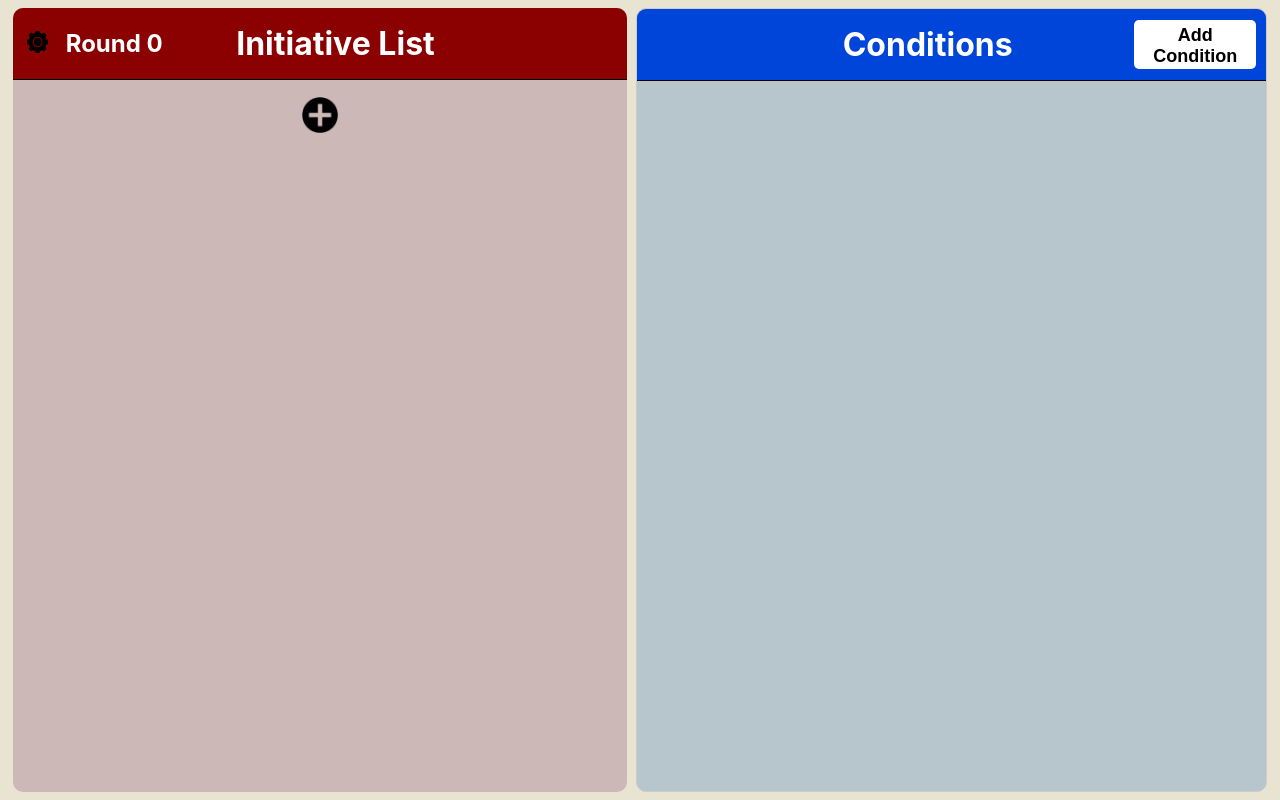
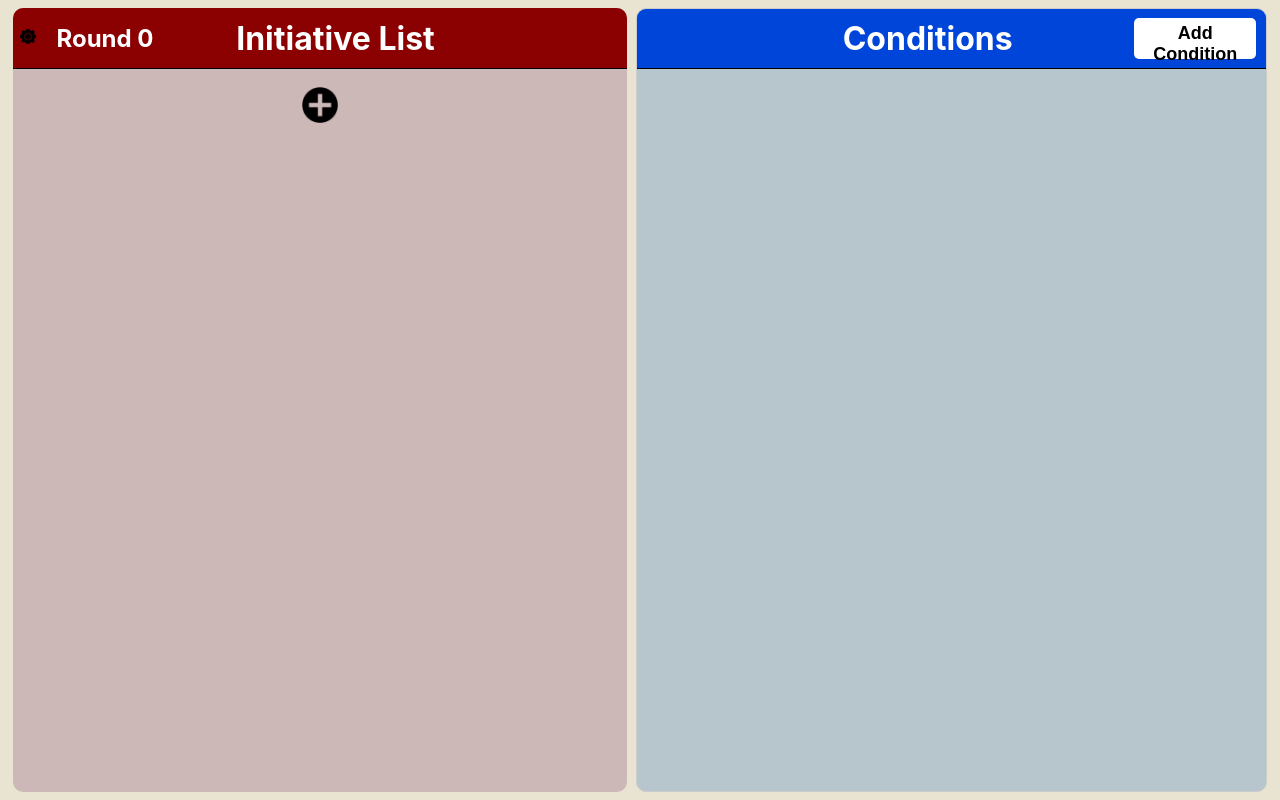
Before and after one commit to GoreJess/Initiative-Tracker-React, a React (Create React App) app: page / in a window 1280 px wide. Built offline with nearby package versions, Linux system fonts and the light colour scheme.

Commit message:
Added bullet points to the README and fixed the issue of he shifting rows

```diff
--- a/src/1mainCode.js
+++ b/src/1mainCode.js
@@ -469,6 +469,7 @@ export default function MainCode() {
                 )}
               </div>
             </div>
+            <div className="initiative-list-content">
             {sortedRowData.map(({ index }, shiftedIndex) => (
                 <div
                     key={index}
@@ -561,6 +562,7 @@ export default function MainCode() {
                     </div>
                 </div>
                 ))}
+          </div>
           </div>
           <div className="conditions-list">
             {/* Banner */}
--- a/src/3initiativeList.css
+++ b/src/3initiativeList.css
@@ -1,8 +1,8 @@
 @import './1colors.css';
 
 .initiative-list {
-    display: grid; /* Use grid layout */
-    grid-template-rows: repeat(11, 1fr); /* Divide into 11 equal rows */
+    display: flex;
+    flex-direction: column;
     height: 100%; /* Full height of the container */
     box-sizing: border-box; /* Include padding and borders in size calculations */
     margin: 0; /* Remove any default margin */
@@ -18,6 +18,9 @@
     border: none;
     height: 100%;
     display: flex; /* Use Flexbox layout */
+    flex: 0 0 60px;
+    min-height: 60px;
+    max-height: 60px;
     align-items: center; /* Center content vertically */
     justify-content: space-between; /* Distribute space between columns */
     border-top-right-radius: 10px;
@@ -40,31 +43,8 @@
 }
 
 .gear-icon-img {
-  width: 70%;
-  height: 70%;
-}
-
-.settings-button-group {
-  display: flex;
-  gap: 16px;
-  justify-content: center;
-  margin: 24px 0;
-}
-
-.settings-action-button {
-  padding: 12px 24px;
-  font-size: 1rem;
-  border-radius: 6px;
-  border: none;
-  cursor: pointer;
-  background: var(--initiative-banner, #333);
-  color: white;
-  font-weight: bold;
-  transition: background 0.2s;
-}
-
-.settings-action-button:hover {
-  background: #222;
+  width: 50%;
+  height: 50%;
 }
 
   .round-counter {
@@ -77,7 +57,7 @@
   }
 
   .initiative-title {
-    flex: 0 0 52%; /* Take up 40% of the width */
+    flex: 0 0 55%; /* Take up 40% of the width */
     height: 100%; /* Ensure it fills its container */
     display: flex;
     align-items: center;
@@ -123,28 +103,69 @@
     background-color: lightgray; /* Change to light gray when clicked */
   }
 
-  .initiative-list > div {
-    display: flex; /* Center content inside each row */
+  .initiative-list-content {
+  position: relative;
+  flex: 1 1 0;
+  overflow-y: visible;
+  min-height: 0;
+  max-height: 100%;
+  box-sizing: border-box;
+  direction: rtl; /* Scrollbar on the left */
+  scrollbar-width: thin;
+  scrollbar-color: var(--initiative-banner, #333) transparent;
   align-items: center; /* Center vertically */
   justify-content: center; /* Center horizontally */
   box-sizing: border-box; /* Ensure borders are included in the size */
   width: 100%; /* Ensure each row takes up the full width */
   margin: 0; /* Remove any default margin */
   padding: 0; /* Remove any default padding */
-    border-top: 1px solid black; /* Add a border only at the top */
 }
 
-  .initiative-list > div:first-child {
-    border-top: none; /* Remove the top border for the first row */
+/* Webkit: Hide scrollbar unless scrolling */
+.initiative-list-content::-webkit-scrollbar {
+  width: 8px;
+  background: transparent;
+  transition: background 0.3s;
+  left: 0;
+}
+.initiative-list-content:hover::-webkit-scrollbar,
+.initiative-list-content:active::-webkit-scrollbar,
+.initiative-list-content:focus::-webkit-scrollbar {
+  background: rgba(0,0,0,0.1);
+}
+.initiative-list-content::-webkit-scrollbar-thumb {
+  background: var(--initiative-banner, #333);
+  border-radius: 4px;
+  opacity: 0.7;
+}
+.initiative-list-content:not(:hover):not(:active):not(:focus)::-webkit-scrollbar-thumb {
+  background: transparent;
 }
 
+/* For Firefox: hide scrollbar unless scrolling */
+.initiative-list-content {
+  scrollbar-width: thin;
+  scrollbar-color: var(--initiative-banner, #333) transparent;
+}
+
+/* Reset text direction for children so content isn't reversed */
+.initiative-list-content > * {
+  direction: ltr;
+}
 
 .row {
-    position: relative; /* Make the row a positioned container for the overlay */
+  position: relative;
   display: flex;
   width: 100%;
-    height: 100%;
+  min-height: 10%;      /* Minimum height is 1/10th of the container */
   box-sizing: border-box;
+  flex: 1 1 0;          /* Allow row to grow if content overflows */
+  align-items: center;;
+  /* Remove fixed height so it can grow */
+  height: auto;
+  border-top: 1px solid black; /* Add a border only at the top */
+  transition: transform 0.5s ease, left 0.5s ease;
+  z-index: 1;
 }
 
   .add-new-character {
--- a/src/6conditionsDisplay.css
+++ b/src/6conditionsDisplay.css
@@ -3,10 +3,12 @@
 .conditions-list {
     display: flex;
     flex-direction: column;
+    flex-grow: 1;
     border: 1px solid #ccc; /* Optional: Add a border for visibility */
     border-radius: 10px;
     overflow: hidden;
     height: 100%; /* Adjust height as needed */
+    min-height: 0; /* For flexbox scrolling */
   }
 
   .conditions-list-banner {
@@ -16,7 +18,8 @@
     font-size: XX-large;
     font-weight: bold;
     width: 100%; /* Ensure it spans the full width of the box */
-    flex: 1; /* Take up 1/11th of the height */
+    max-height: 60px;
+    flex: 0 0 60px; /* Fixed height, adjust as needed */
     display: flex;
     align-items: center; /* Center text vertically */
     justify-content: center; /* Space out the text and button */
@@ -59,12 +62,40 @@
     background-color: gray;
   }
 
-  .conditions-list-content {
-    display: flex;
-    flex-direction: column;
-    flex: 10; /* Take up 10/11ths of the height */
-    width: 100%;
-  }
+ .conditions-list-content {
+  flex: 1 1 0;
+  overflow-y: auto;
+  min-height: 0;
+  box-sizing: border-box;
+  /* Hide scrollbar by default, show on scroll (Webkit) */
+  scrollbar-width: thin;
+  scrollbar-color: var(--condition-list-banner-background, #333) transparent;
+}
+
+  .conditions-list-content::-webkit-scrollbar {
+  width: 8px;
+  background: transparent;
+  transition: background 0.3s;
+}
+.conditions-list-content:hover::-webkit-scrollbar,
+.conditions-list-content:active::-webkit-scrollbar,
+.conditions-list-content:focus::-webkit-scrollbar {
+  background: rgba(0,0,0,0.1);
+}
+.conditions-list-content::-webkit-scrollbar-thumb {
+  background: var(--condition-list-banner-background, #333);
+  border-radius: 4px;
+  opacity: 0.7;
+}
+.conditions-list-content:not(:hover):not(:active):not(:focus)::-webkit-scrollbar-thumb {
+  background: transparent;
+}
+
+/* For Firefox: hide scrollbar unless scrolling */
+.conditions-list-content {
+  scrollbar-width: thin;
+  scrollbar-color: var(--condition-list-banner-background, #333) transparent;
+}
 
   .conditions-row {
     display: flex;
```
Also changed, not shown: 1 other file (tests, documents, lock files or other folders). Lines whose indentation alone changed are shown as unchanged.
